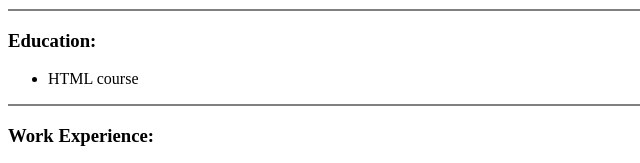
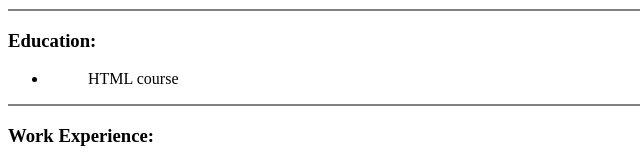
Before and after one commit to basedgoku/cv, a plain HTML site: page index.html in a window 1280 px wide. Shown: the part 545-708 px from the top of the page, 0-640 px from the left. Drawn offline with Linux system fonts and the light colour scheme.

Commit message:
index.hmtl

```diff
--- a/index.html
+++ b/index.html
@@ -23,7 +23,7 @@
   <hr noshade>
   <h3><strong>Education:</strong></h3>
   <ul>
-    <li>HTML course</li>
+    <li><ul>HTML course</ul></li>
   </ul>
   <hr noshade>
   <h3>Work Experience:</h3>
```
